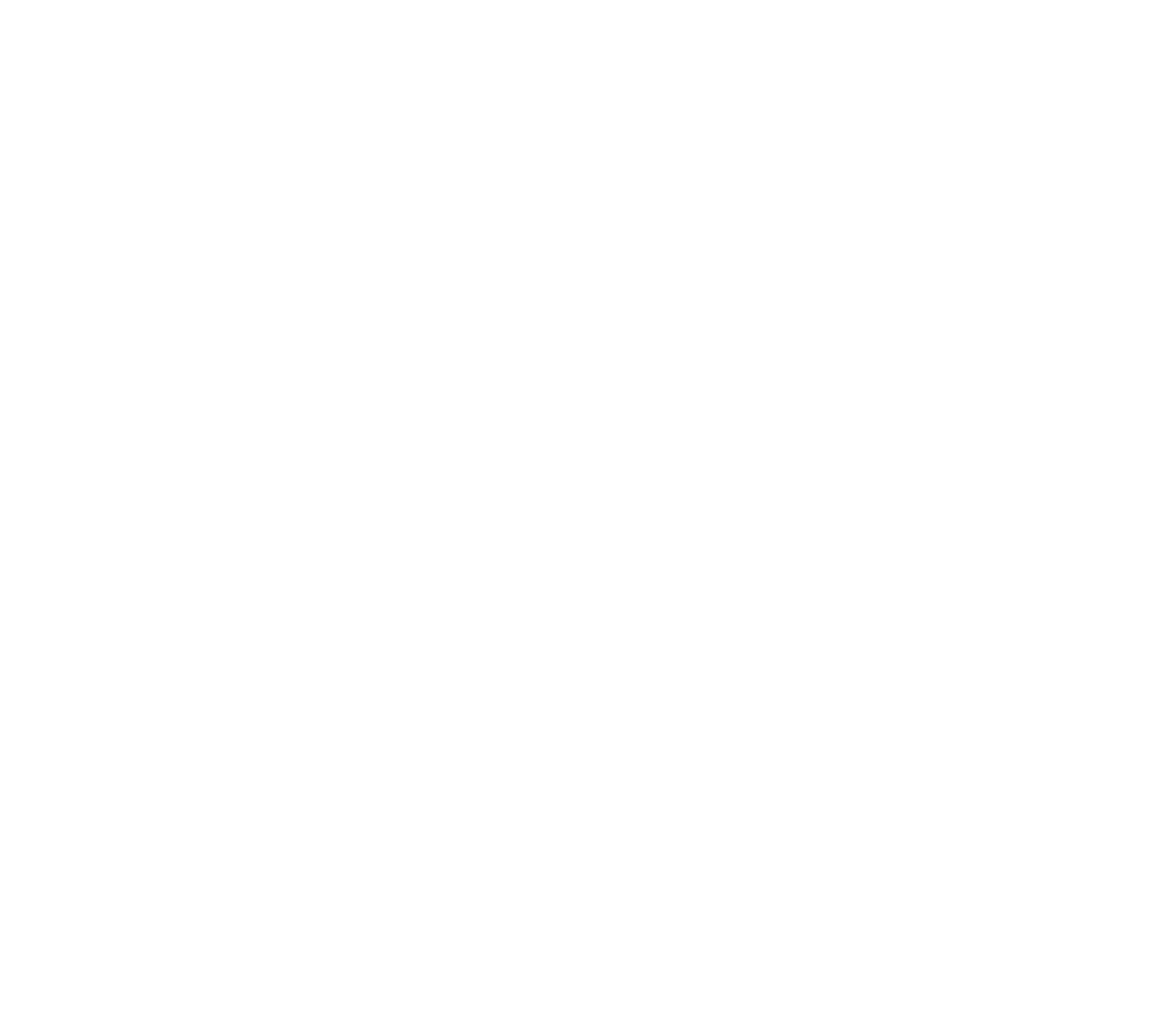
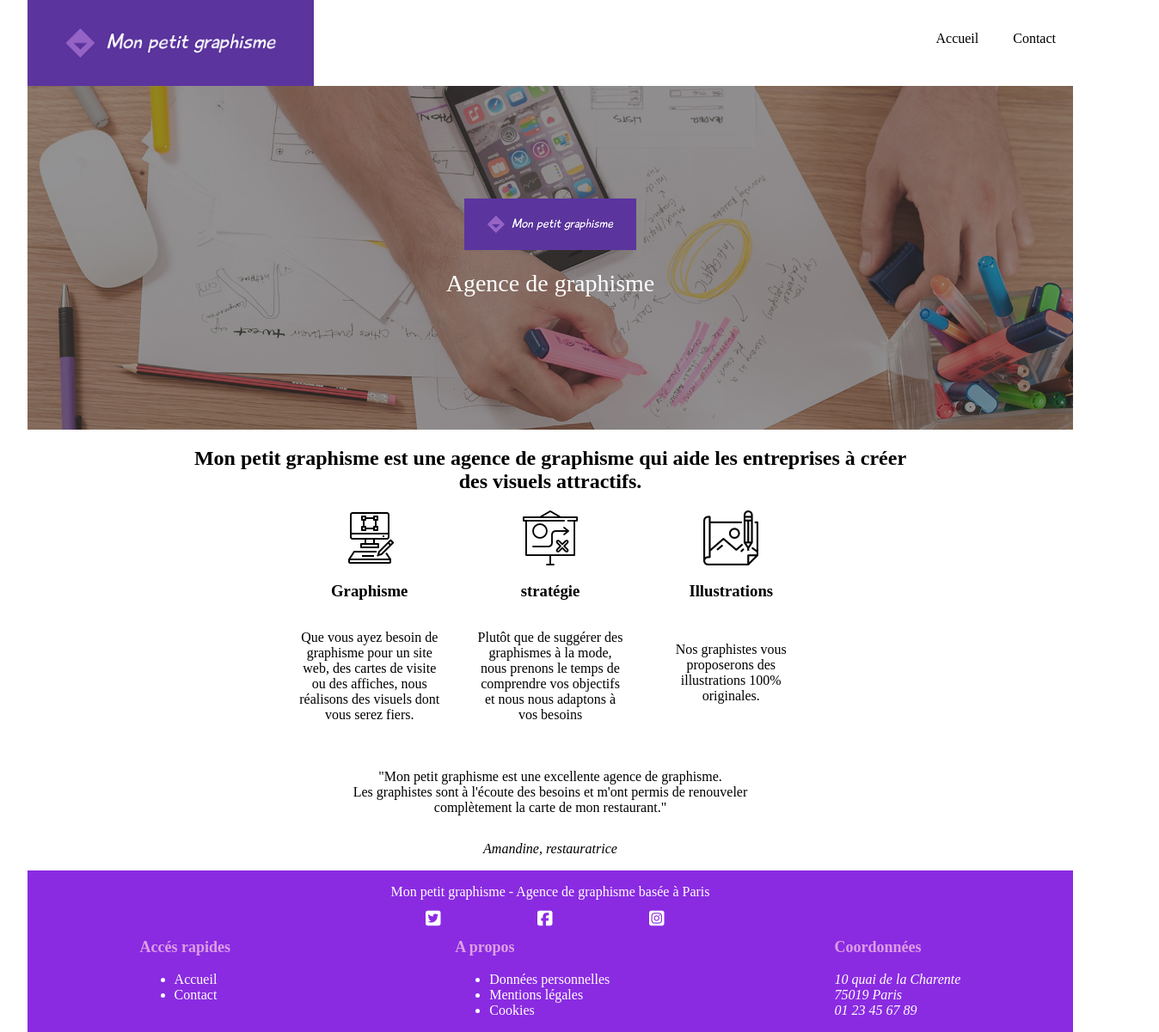
Before and after one commit to devchon2/D-fi_P2, a plain HTML site: page index.html in a window 1280 px wide. Shown: the whole page at 86% size, 1348 px wide, since content can reach past the window. Before the commit the page ends 800 px from the top, so only its background shows below. Drawn offline with Linux system fonts and the light colour scheme.

Commit message:
html /ok
CSS reste les polices et liens.

```diff
--- a/index.html
+++ b/index.html
@@ -4,21 +4,95 @@
     <meta charset="UTF-8">
     <meta http-equiv="X-UA-Compatible" content="IE=edge">
     <meta name="viewport" content="width=device-width, initial-scale=1.0">
+    <link rel="stylesheet" href="styles.css">
+    <script src="https://kit.fontawesome.com/c6b75d90fa.js" crossorigin="anonymous"></script>
+
     <title>Mon Petit Graphisme</title>
 </head>
 <body>
-    <header>
+    <header class="flex  ">
+        <img id="flex logo-header" src="Images/logo_long.png" alt="logo Mon-Petit-Graphisme">
+        <div class="flex " id="header">
 
+            <nav class="flex nav-header">
+                <ul class="flex nav-header">
+                    <li class=" flex nav-header">Accueil</li>
+                    <li class=" flex nav-header">Contact</li>
+                </ul>
+            </nav>
+        </div>
     </header>
 
     <main>
+        <section id="flex cover">
+            <div class="flex cover">
+                <div class="flex " id="center-cover">
+                    <img id="cover-logo" src="images/logo_long.png" alt="Logo mon-petit-graphisme">
+                    <h1>Agence de graphisme</h1>
+                </div>
+            </div>
 
+        </section>
 
+        <section class="flex presentation">
+            <h2 class="skills-presentation">Mon petit graphisme est une agence de graphisme qui aide les entreprises à créer des visuels attractifs.</h2>
+            <div class="flex skills-presentation">
 
+                <article class="flex skill">
+                    <img src="images/graphic-design.png" alt="une icone representant un ordinateur et un stylo" class="skill">
+                    <h3>Graphisme</h3>
+                    <p class="skill">Que vous ayez besoin de graphisme pour un site web, des cartes de visite ou des affiches, nous réalisons des visuels dont vous serez fiers.</p>
+                </article>
+                <article class="flex skill">
+                    <img src="images/strategie.png" alt="une icone representant un rond une fleche en zig-zag et une croix" class="skill">
+                    <h3>stratégie</h3>
+                    <p class="skill">Plutôt que de suggérer des graphismes à la mode, nous prenons le temps de comprendre vos objectifs et nous nous adaptons à vos besoins</p>
+                </article>
+                <article class="flex skill">
+                    <img src="images/illustrations.png" alt="une icone representant une feuille de dessins et un crayon" class="skill">
+                    <h3>Illustrations</h3>
+                    <p class="skill">Nos graphistes vous proposerons des illustrations 100% originales.</p>
+                </article>
+            </div>
+            <blockquote class="skill">
+                <p>"Mon petit graphisme est une excellente agence de graphisme.<br>
+                Les graphistes sont à l'écoute des besoins et m'ont permis de renouveler complètement la carte de mon restaurant."</p>
+                <cite>Amandine, restauratrice</cite>
+            </blockquote>
+        </section>
 
     </main>
+    <footer class="flex">
 
-    <footer>
+            <p>Mon petit graphisme - Agence de graphisme basée à Paris</p>
+            <div class="flex" id="social-net">
+                <i class="fa-brands fa-square-twitter fa-lg"></i>
+                <i class="fa-brands fa-square-facebook fa-lg"></i>
+                <i class="fa-brands fa-square-instagram fa-lg"></i>
+            </div>
+            <div class="flex footer-menu">
+                <div>
+                <h3>Accés rapides</h3>
+                <ul>
+                    <li>Accueil</li>
+                    <li>Contact</li>
+                </ul>
+                </div>
+                <div>
+                <h3>A propos</h3>
+                <ul>
+                    <li>Données personnelles</li>
+                    <li>Mentions légales</li>
+                    <li>Cookies</li>
+                </ul>
+                </div>
+                <div>
+                <h3>Coordonnées</h3>
+                <address >
+                    10 quai de la Charente <br>
+                    75019 Paris <br>
+                    01 23 45 67 89
+                </address>
 
-    </footer>
-</body>
+                </div>
+            </div>
--- /dev/null
+++ b/styles.css
@@ -0,0 +1,117 @@
+select *{
+    padding:0;
+    margin:0;
+}
+
+body{
+
+        padding:0 2.5%;
+        max-width: 1400px;
+        margin:0 auto;
+}
+
+.flex{
+    display:flex;
+}
+/*   Header  */
+
+header{
+    justify-content: space-between;
+    height:100px;
+}
+img#logo-header{
+    overflow: hidden;
+    width:30%;
+}
+ul.nav-header{
+    list-style: none;
+}
+li.nav-header{
+    padding:20px;
+}
+div#header{
+    justify-content: space-between;
+}
+div.cover{
+    width:auto;
+    background: url("Images/backgroung_image.jpg") no-repeat center/cover;
+    width : 100%;
+    height:400px;
+    justify-content:center;
+    align-items: center;
+}
+section.presentation{
+    flex-direction:column;
+    width:70%;
+    margin:0 auto;
+    text-align:center;
+}
+
+img#cover-logo{
+width:200px;
+}
+#center-cover{
+    flex-direction:column;
+    align-items: center;
+}
+#center-cover h1{
+    color:white;
+    font-size:28px;
+    font-weight:200;
+}
+.skills-presentation{
+    flex-direction:column;
+    align-items: center;
+}
+div.skills-presentation{
+    flex-direction:row;
+    justify-content:center;
+}
+
+
+article.skill{
+    padding:0 20px;
+    margin:10px 0 30 0;
+    flex-direction: column;
+    align-items: center;
+    justify-content: space-between;
+    width:20%;
+}
+.skill{
+    align-content:center;
+    justify-content: center;
+}
+p.skill{
+    text-align: center;
+    height:100px;
+}
+blockquote.skill p{
+    width:60%;
+    margin:30px auto;
+}
+footer{
+    color:white;
+    flex-direction:column;
+    background-color: blueviolet;
+    align-items:center
+}
+.fa-brands{
+    padding:5px 50px;
+    width:30px;
+}
+.footer-menu{
+    justify-content:space-around;
+    width:100%;
+    padding:0 100px;
+}
+.footer-menu h3{
+    font-size: 18px;
+    color:rgb(221, 158, 226);
+}
+.footer-menu div{
+    justify-content:center;
+
+}
+address{
+    justify-content: flex-start;
+}
```
